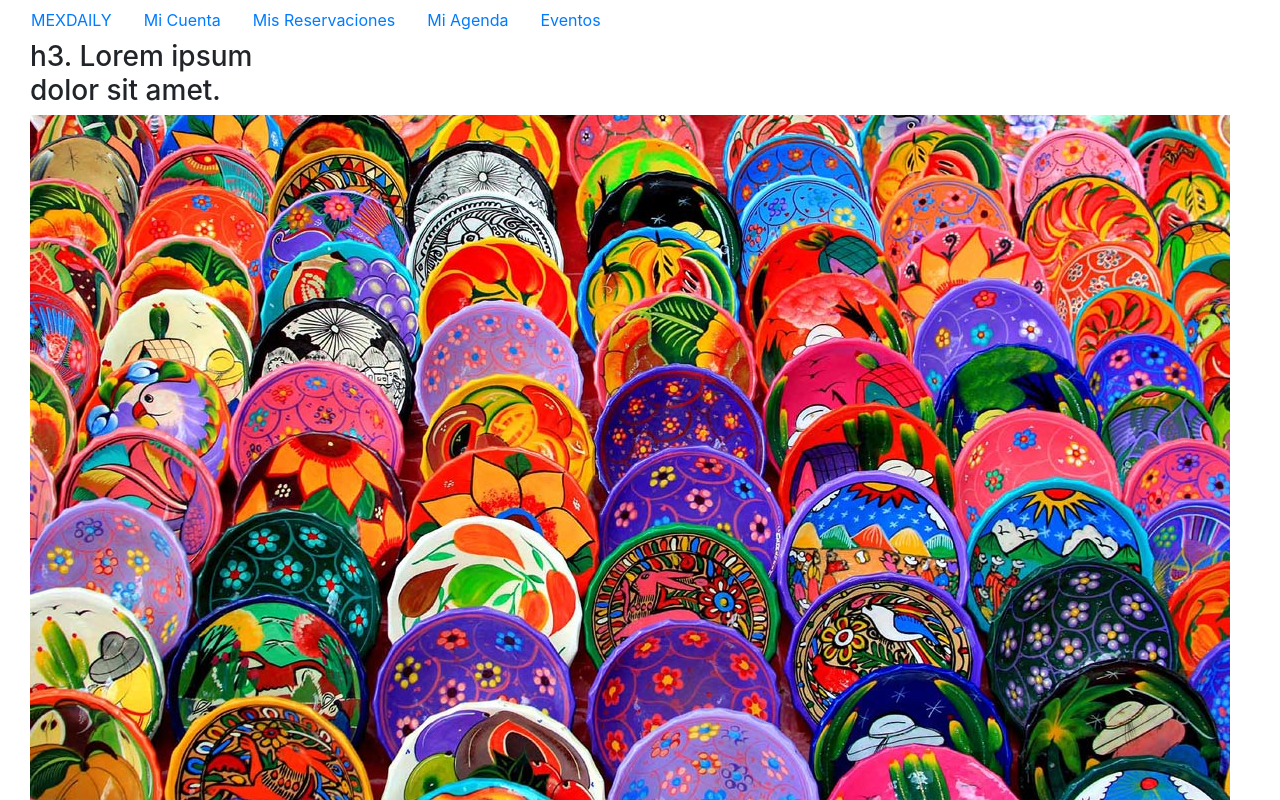
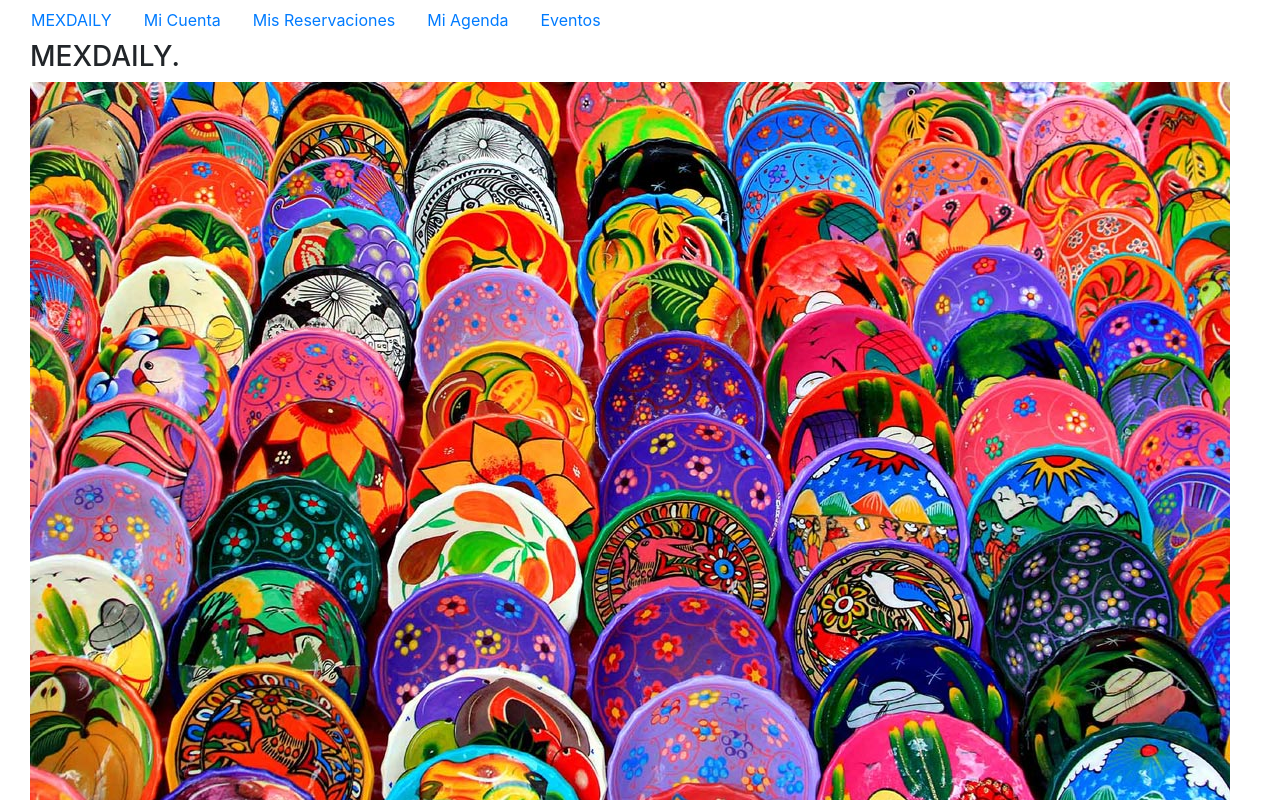
Before and after one commit to danielaverastegui/micrositio, a plain HTML site: page index.html in a window 1280 px wide. Shown: the top 800 px of the page. Drawn offline with nearby package versions, Linux system fonts and the light colour scheme.

Commit message:
Cambio de texto

```diff
--- a/index.html
+++ b/index.html
@@ -47,7 +47,7 @@
 			<div class="row">
 				<div class="col-md-3">
 					<h3>
-						h3. Lorem ipsum dolor sit amet.
+						MEXDAILY.
 					</h3>
 				</div>
 				<div class="col-md-9">
```
